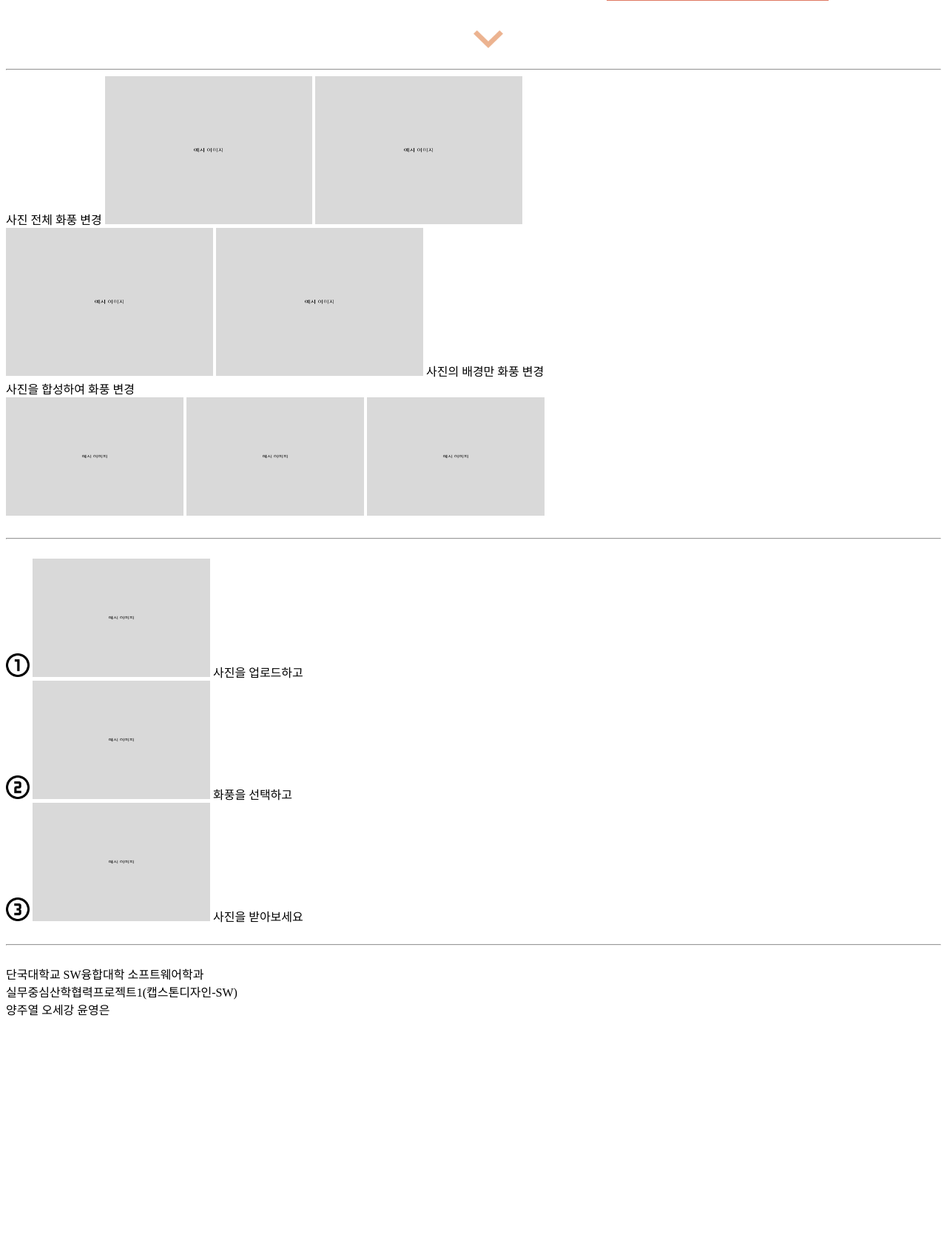
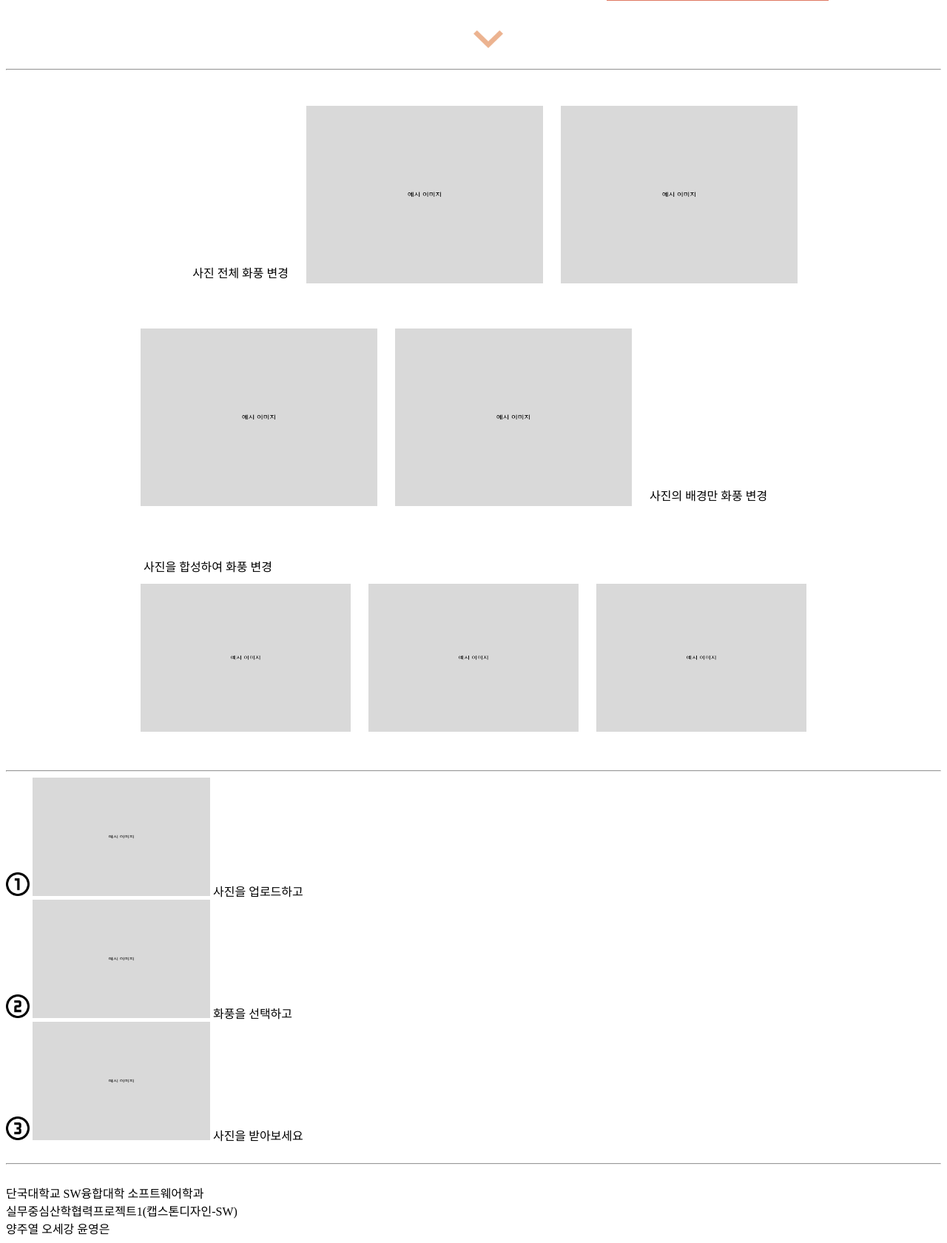
Before and after one commit to BEarSTudent/Capstone, a Flask app: page / in a window 1280 px wide. Shown: the part 567-2247 px from the top of the page at 74% size. Before the commit the page ends 1940 px from the top, so only its background shows below. Run offline with Flask 3, Linux system fonts and the light colour scheme.

Commit message:
Update style of example part of main page

```diff
--- a/web/app/static/css/index_style.css
+++ b/web/app/static/css/index_style.css
@@ -1,5 +1,6 @@
 section{
     z-index: -1;
+    min-width: 1220px;
 }
 
 #intro_intro{
@@ -102,3 +103,78 @@ section{
 
     width: 40px;
 }
+
+#intro_example{
+    position: relative;
+
+    padding-top: 20px;
+    padding-bottom: 20px;
+}
+
+#ex_1{
+    width: 940px;
+    margin: 0 auto;
+
+    padding: 20px;
+}
+
+#ex_1 p{
+    display: inline-block;
+
+    text-align: right;
+    font-size: 16px;
+    width: 220px;
+
+    position: relative;
+    bottom: 8px;
+}
+
+#ex_1 img{
+    width: 320px;
+    height: 240px;
+    margin-left: 20px;
+}
+
+#ex_2{
+    width: 940px;
+    margin: 0 auto;
+
+    padding: 20px;
+}
+
+#ex_2 img{
+    width: 320px;
+    height: 240px;
+    margin-left: 20px;
+}
+
+#ex_2 p{
+    display: inline-block;
+
+    font-size: 16px;
+    width: 220px;
+
+    position: relative;
+    bottom: 8px;
+    margin-left: 20px;
+}
+
+#ex_3{
+    width: 940px;
+    margin: 0 auto;
+
+    padding: 20px;
+}
+
+#ex_3 p{
+    font-size: 16px;
+    margin-top: 8px;
+    margin-bottom: 12px;
+    margin-left: 24px;
+}
+
+#ex_3 img{
+    width: 284px;
+    height: 200px;
+    margin-left: 20px;
+}
--- a/web/app/templates/index.html
+++ b/web/app/templates/index.html
@@ -42,24 +42,24 @@
         <section id="intro_example">
             <!--사용 예시-->
             <div id="ex_1">
-                사진 전체 화풍 변경
-                <img src="../static/images/sample_image.png" width="280px" height="200px">
-                <img src="../static/images/sample_image.png" width="280px" height="200px">
+                <p>사진 전체 화풍 변경</p>
+                <img src="../static/images/sample_image.png">
+                <img src="../static/images/sample_image.png">
             </div>
             <div id="ex_2">
-                <img src="../static/images/sample_image.png" width="280px" height="200px">
-                <img src="../static/images/sample_image.png" width="280px" height="200px">
-                사진의 배경만 화풍 변경
+                <img src="../static/images/sample_image.png">
+                <img src="../static/images/sample_image.png">
+                <p>사진의 배경만 화풍 변경</p>
             </div>
             <div id="ex_3">
-                사진을 합성하여 화풍 변경<br>
-                <img src="../static/images/sample_image.png" width="240px" height="160px">
-                <img src="../static/images/sample_image.png" width="240px" height="160px">
-                <img src="../static/images/sample_image.png" width="240px" height="160px">
+                <p>사진을 합성하여 화풍 변경</p>
+                <img src="../static/images/sample_image.png">
+                <img src="../static/images/sample_image.png">
+                <img src="../static/images/sample_image.png">
             </div>
         </section>
 
-        <br><hr><br>
+        <hr>
 
         <section id="intro_use">
             <!--사용 방법-->
```
